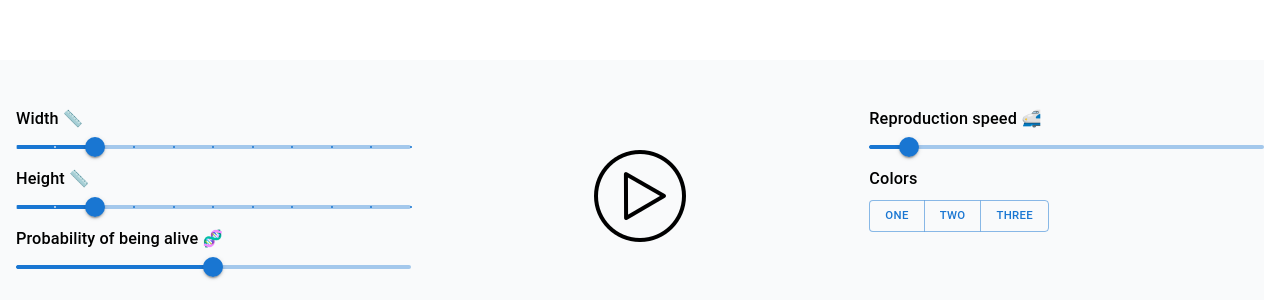
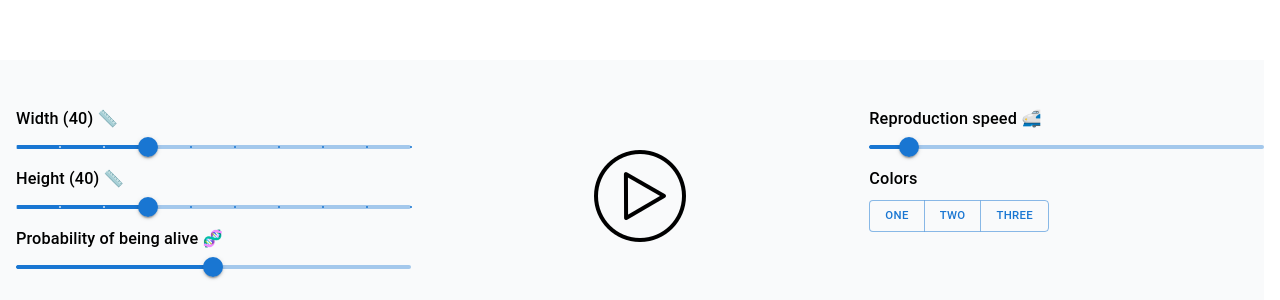
Before and after one commit to neuodev/game-of-life, a React (Vite) app: page / in a window 1280 px wide. Shown: the part 500-800 px from the top of the page. Built offline with nearby package versions, Linux system fonts and the light colour scheme.

Commit message:
Update width and height through the state

```diff
--- a/src/App.tsx
+++ b/src/App.tsx
@@ -1,9 +1,27 @@
 import { Box } from "@mui/system";
-import { invoke } from "@tauri-apps/api";
+import { useState } from "react";
 import Canvas from "./components/Canvas";
 import Settings from "./components/Settings";
 
+type State = {
+  width: number;
+  height: number;
+};
+
 function App() {
+  const [state, setState] = useState<State>({
+    width: 40,
+    height: 40,
+  });
+
+  function setWidth(width: number) {
+    setState({ ...state, width });
+  }
+
+  function setHeight(height: number) {
+    setState({ ...state, height });
+  }
+  const { width, height } = state;
   return (
     <Box
       sx={{
@@ -11,13 +29,23 @@ function App() {
         height: "100vh",
         display: "flex",
         alignItems: "center",
+        justifyContent: "space-between",
         flexDirection: "column",
       }}
     >
-      <Box sx={{ height: "100%", width: "100%" }}>
-        <Canvas />
+      <Box
+        sx={{
+          height: "100%",
+        }}
+      >
+        <Canvas width={width} height={height} />
       </Box>
-      <Settings />
+      <Settings
+        width={state.width}
+        height={state.height}
+        setWidth={setWidth}
+        setHeight={setHeight}
+      />
     </Box>
   );
 }
--- a/src/components/Canvas.tsx
+++ b/src/components/Canvas.tsx
@@ -9,17 +9,20 @@ type Universe = {
   cells: number[];
 };
 
-const Canvas = () => {
+type Props = {
+  width: number;
+  height: number;
+};
+
+const Canvas: React.FC<Props> = ({ width, height }) => {
   const ref = useRef<HTMLCanvasElement>(null);
 
   useEffect(() => {
     gameLoop();
-  }, [ref]);
+  }, [ref, width, height]);
 
   async function gameLoop() {
     if (!ref.current) return;
-    let height = 40;
-    let width = 40;
     try {
       let canvas = ref.current;
       let universe: Universe = await invoke("new_universe", {
--- a/src/components/Settings.tsx
+++ b/src/components/Settings.tsx
@@ -7,6 +7,7 @@ import {
   Slider,
   Typography,
 } from "@mui/material";
+import React from "react";
 import PlayIcon from "../assets/play.png";
 
 /**
@@ -14,10 +15,18 @@ import PlayIcon from "../assets/play.png";
  * 1. Width & height of the universe ☑️
  * 2. Probability of being a live ☑️
  * 3. Reproduction speed ☑️
- * 4. Colors
- * 5. Pause & continue
+ * 4. Colors ☑️
+ * 5. Pause & continue ☑️
  */
-const Settings = () => {
+
+type Props = {
+  width: number;
+  height: number;
+  setWidth(width: number): void;
+  setHeight(height: number): void;
+};
+
+const Settings: React.FC<Props> = ({ width, height, setWidth, setHeight }) => {
   return (
     <Grid
       container
@@ -31,27 +40,37 @@ const Settings = () => {
     >
       <Grid item xs={4}>
         <Box>
-          <Typography variant="h6">Width 📏</Typography>
+          <Typography variant="h6">Width ({width}) 📏</Typography>
           <Slider
-            aria-label="Temperature"
-            defaultValue={30}
+            valueLabelDisplay="auto"
+            aria-label="Population width"
+            value={width}
+            onChange={(e) => {
+              if (!e || !e.target) return;
+              let event = e as any as React.ChangeEvent<HTMLInputElement>;
+              setWidth(Number(event.target.value));
+            }}
+            step={10}
+            marks
+            min={10}
+            max={100}
+          />
+        </Box>
+        <Box>
+          <Typography variant="h6">Height ({height}) 📏</Typography>
+          <Slider
+            aria-label="Height"
+            value={height}
+            onChange={(e: Event) => {
+              if (!e || !e.target) return;
+              let event = e as any as React.ChangeEvent<HTMLInputElement>;
+              setHeight(Number(event.target.value));
+            }}
             valueLabelDisplay="auto"
             step={10}
             marks
             min={10}
-            max={110}
-          />
-        </Box>
-        <Box>
-          <Typography variant="h6">Height 📏</Typography>
-          <Slider
-            aria-label="Temperature"
-            defaultValue={30}
-            valueLabelDisplay="auto"
-            step={10}
-            marks
-            min={10}
-            max={110}
+            max={100}
           />
         </Box>
         <Box>
```
